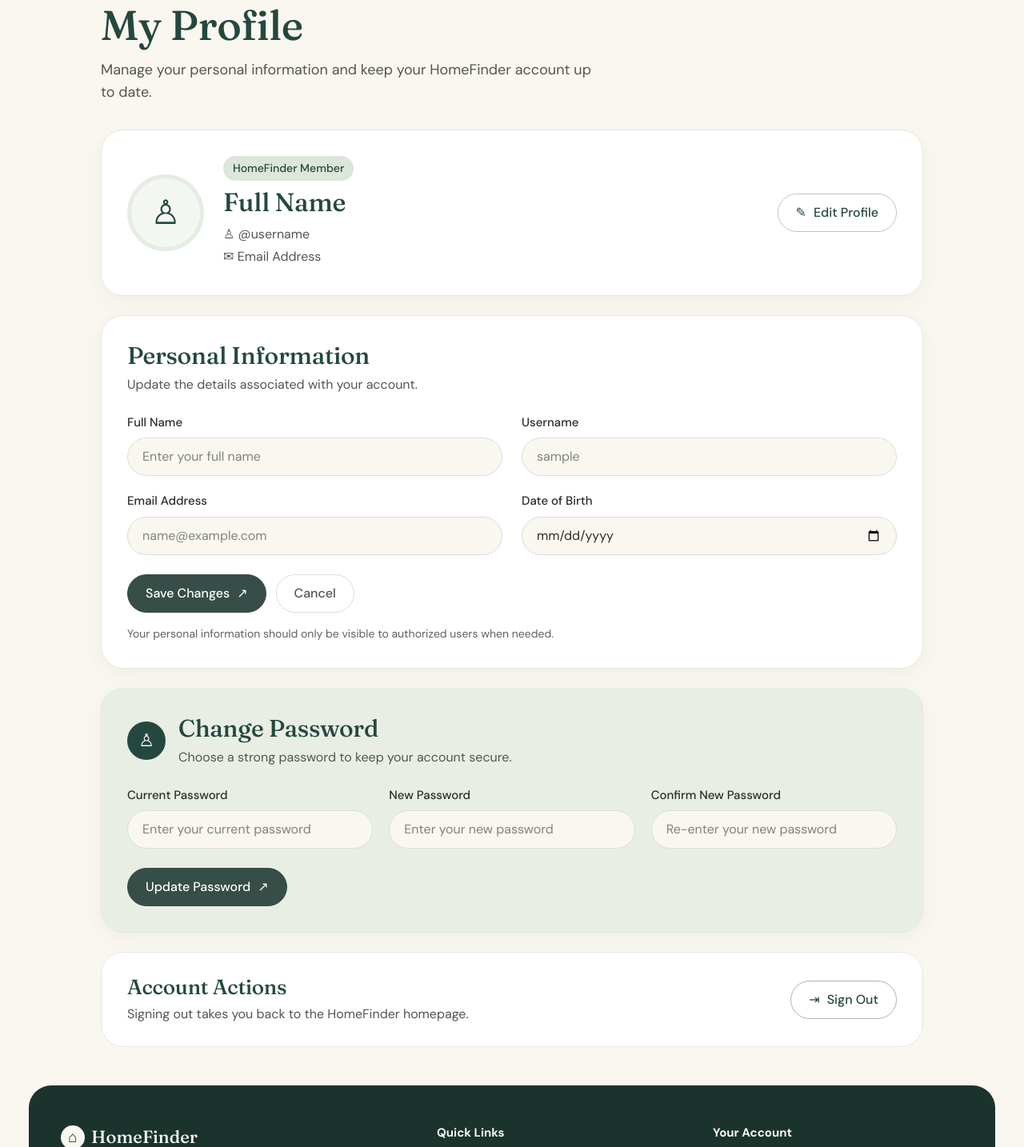
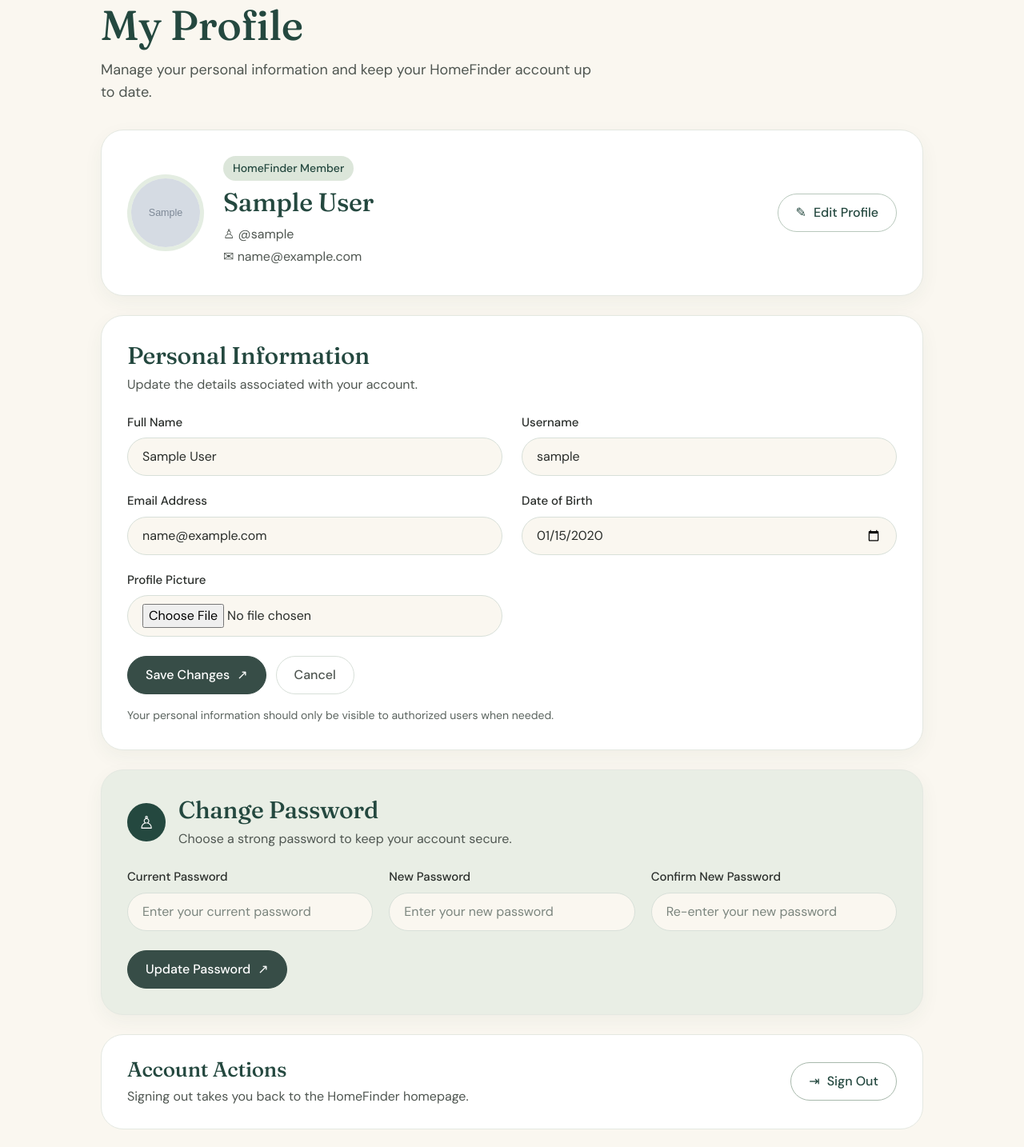
Before and after one commit to Toubassi/rental_website, a Django app: template rental_site/properties/templates/user-profile.html in a window 1280 px wide. Shown: the part 247-1681 px from the top of the page at 80% size. Run offline with Django 5.2, Linux system fonts and the light colour scheme; the template is opened without the code that fills it: values that come from a table or form of the project are taken from there, others are empty; tables that the repository leaves empty hold one stand-in row (values such as "Sample post"); grey boxes marked "Sample" are stand-in pictures; some libraries are stand-ins or nearby versions.

Commit message:
Profile photo upload with UserProfile model

```diff
--- a/rental_site/properties/models.py
+++ b/rental_site/properties/models.py
@@ -37,3 +37,9 @@ class Message(models.Model):
     profile_user = models.ForeignKey(User, on_delete=models.CASCADE, related_name="messages_written")
     created_at = models.DateTimeField(auto_now_add=True)
     updated_at = models.DateTimeField(auto_now=True)
+
+class UserProfile(models.Model):
+    user = models.OneToOneField(User, on_delete=models.CASCADE, related_name='profile')
+    avatar = models.ImageField(upload_to='avatars/', blank=True, null=True)
+    created_at = models.DateTimeField(auto_now_add=True)
+    updated_at = models.DateTimeField(auto_now=True)
--- a/rental_site/properties/templates/user-profile.html
+++ b/rental_site/properties/templates/user-profile.html
@@ -42,31 +42,27 @@
       </section>
 
       <!-- ============ PROFILE SUMMARY ============ -->
-      <section class="profile-summary-card">
-        <div class="profile-avatar-large" aria-hidden="true">♙</div>
+            <section class="profile-summary-card">
+        {% if profile and profile.avatar %}
+          <img src="{{ profile.avatar.url }}" alt="Profile picture"
+               class="profile-avatar-large" style="object-fit: cover;" />
+        {% else %}
+          <div class="profile-avatar-large" aria-hidden="true">♙</div>
+        {% endif %}
 
         <div class="profile-summary-info">
           <span class="profile-member-badge">HomeFinder Member</span>
 
-          <h2>
-            <!-- {% if user.is_authenticated %} {{
-            user.get_full_name|default:user.username }} {% else %}  -->
-            Full Name
-            <!-- {% endif %} -->
-          </h2>
+          <h2>{{ profile_user.name }}</h2>
 
           <p>
             <span aria-hidden="true">♙</span>
-            <!-- {% if user.is_authenticated %} @{{ user.username }} {% else %} -->
-            @username
-            <!-- {% endif %} -->
+            @{{ profile_user.username }}
           </p>
 
           <p>
             <span aria-hidden="true">✉</span>
-            <!-- {% if user.is_authenticated %} {{ user.email }} {% else %} -->
-            Email Address
-            <!-- {% endif %} -->
+            {{ profile_user.email }}
           </p>
         </div>
 
@@ -83,7 +79,7 @@
           <p>Update the details associated with your account.</p>
         </div>
 
-        <form method="post" action="" class="profile-form">
+          <form method="post" action="" class="profile-form" enctype="multipart/form-data">
           {% csrf_token %}
 
           <!-- Helps the view distinguish this form from the password form. -->
@@ -99,7 +95,7 @@
                 name="full_name"
                 class="profile-input"
                 placeholder="Enter your full name"
-                value="{{ user.get_full_name }}"
+                value="{{ profile_user.name }}"
                 required
               />
             </div>
@@ -113,7 +109,7 @@
                 name="username"
                 class="profile-input"
                 placeholder="{{ profile_user.username }}"
-                value="{{ user.username }}"
+                value="{{ profile_user.username }}"
                 required
               />
             </div>
@@ -127,7 +123,7 @@
                 name="email"
                 class="profile-input"
                 placeholder="{{ profile_user.email }}"
-                value="{{ user.email }}"
+                value="{{ profile_user.email }}"
                 required
               />
             </div>
@@ -140,7 +136,18 @@
                 id="date-of-birth"
                 name="date_of_birth"
                 class="profile-input"
-                value="{{ profile_user.dob }}"
+                value="{{ profile_user.dob|date:'Y-m-d' }}"
+              />
+            </div>
+                        <div class="profile-field">
+              <label for="avatar">Profile Picture</label>
+
+              <input
+                type="file"
+                id="avatar"
+                name="avatar"
+                class="profile-input"
+                accept="image/*"
               />
             </div>
           </div>
```
Also changed, not shown: rental_site/properties/views.py (+13 -2 lines), rental_site/properties/migrations/0003_userprofile.py (added).
